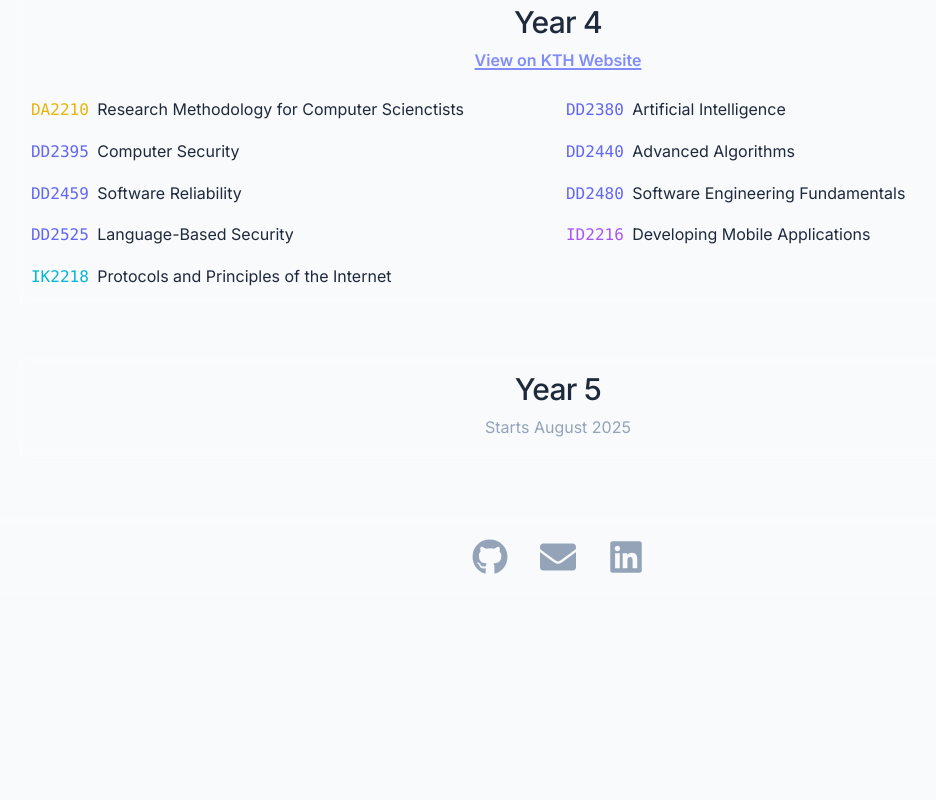
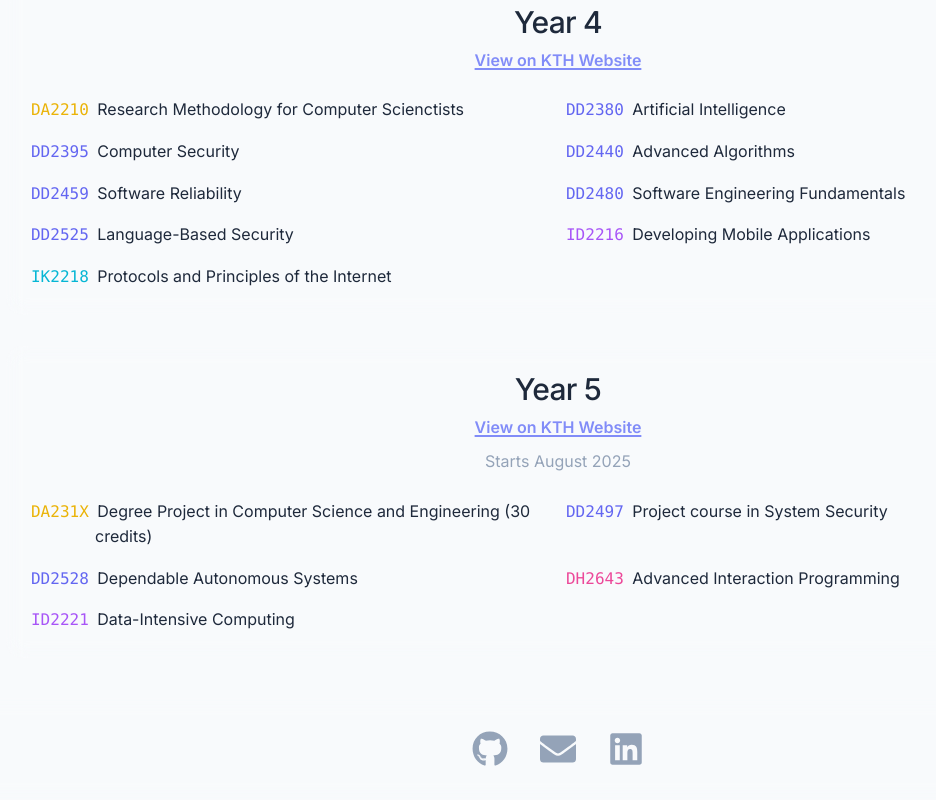
Before and after one commit to dinesjo/react-portfolio, a React (Vite) app: page /courses in a window 1280 px wide. Shown: the part 1495-2295 px from the top of the page, without its empty margins (82-1018 px from the left). Before the commit the page ends 2103 px from the top, so only its background shows below. Built offline with nearby package versions, Linux system fonts and the light colour scheme.

Commit message:
Add year 5 courses

```diff
--- a/src/Courses.jsx
+++ b/src/Courses.jsx
@@ -121,6 +121,31 @@ export default function Courses() {
       name: "Software Reliability",
       year: 4,
     },
+    {
+      code: "DD2528",
+      name: "Dependable Autonomous Systems",
+      year: 5,
+    },
+    {
+      code: "DD2497",
+      name: "Project course in System Security",
+      year: 5,
+    },
+    {
+      code: "DH2643",
+      name: "Advanced Interaction Programming",
+      year: 5,
+    },
+    {
+      code: "ID2221",
+      name: "Data-Intensive Computing",
+      year: 5,
+    },
+    {
+      code: "DA231X",
+      name: "Degree Project in Computer Science and Engineering (30 credits)",
+      year: 5,
+    },
   ];
 
   // Add color to each course
@@ -163,8 +188,8 @@ export default function Courses() {
       </div>
 
       <div className="w-full space-y-8 pb-10">
-        {/* Loop years 1-4 */}
-        {Array.from({ length: 4 }, (_, i) => i + 1).map((year) => (
+        {/* Loop years 1-5 */}
+        {Array.from({ length: 5 }, (_, i) => i + 1).map((year) => (
           <div key={year} className="glass rounded-2xl p-6">
             <div className="text-center mb-6">
               <h3 className="h3 mb-2">Year {year}</h3>
@@ -176,6 +201,7 @@ export default function Courses() {
               >
                 View on KTH Website
               </a>
+              {year === 5 && <p className="text-slate-400 mt-2">Starts August 2025</p>}
             </div>
             <div className="grid grid-cols-1 lg:grid-cols-2 gap-4">
               {sortedCourses
@@ -191,13 +217,6 @@ export default function Courses() {
             </div>
           </div>
         ))}
-
-        <div className="glass rounded-2xl p-6">
-          <div className="text-center">
-            <h3 className="h3 mb-2">Year 5</h3>
-            <p className="text-slate-400">Starts August 2025</p>
-          </div>
-        </div>
       </div>
     </div>
   );
```
